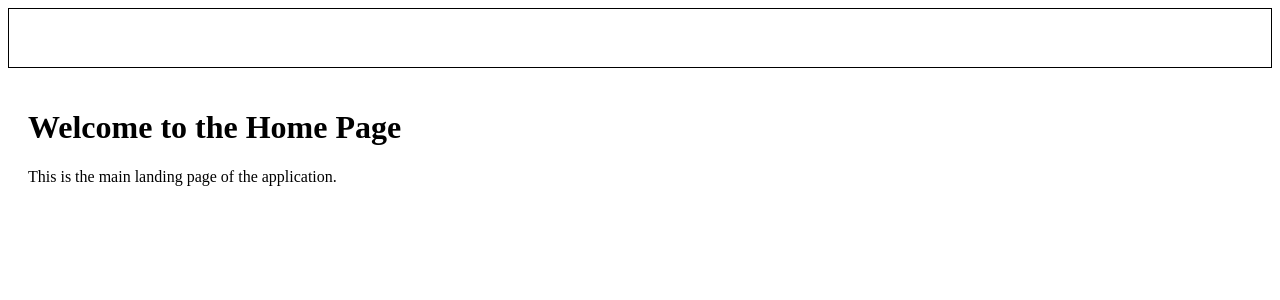
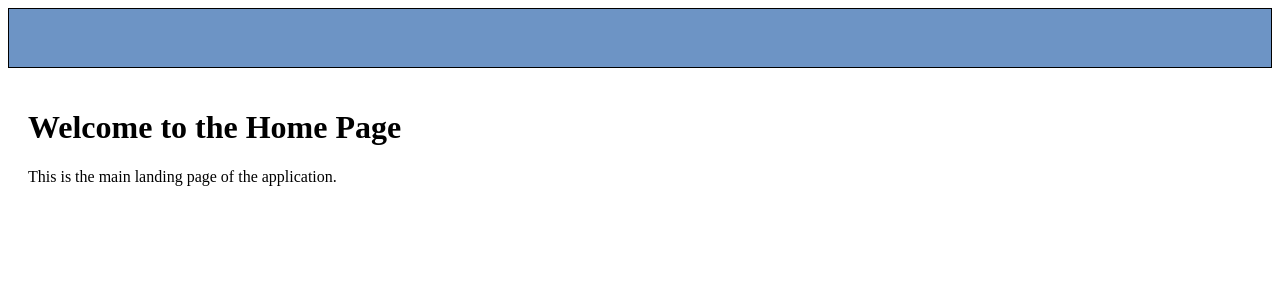
Before and after one commit to JacobWald/SmartSplit, a Next.js app in the folder apps/web/: page / in a window 1280 px wide. Shown: the top 300 px of the page. Built offline with nearby package versions, Linux system fonts and the light colour scheme; some icons are missing.

Commit message:
Adding global variable for color

```diff
--- a/apps/web/src/app/layout.js
+++ b/apps/web/src/app/layout.js
@@ -1,5 +1,6 @@
 import NavBar from '../components/NavBar/NavBar';
 import BasicOutline from '../components/basicOutline/BasicOutline';
+import '@/styles/variables.css';
 
 export const metadata = {
   title: 'SmartSplit',
--- a/apps/web/src/components/NavBar/NavBar.module.css
+++ b/apps/web/src/components/NavBar/NavBar.module.css
@@ -3,8 +3,8 @@
     flex-direction: row;
     align-items: center;
     justify-content: space-between;
-    color: var(--white) !important;
-    background-color: var(--uva-dark-blue);
+    color: var(--color-primary) !important;
+    background-color: var(--color-tertiary);
     padding: 1rem;
     border: 1px solid black;
 }
@@ -52,7 +52,7 @@
 .navbar-mobile-hamburgerWrapper > div {
     width: 1.5rem;
     height: 0.2rem;
-    background-color: var(--white);
+    background-color: var(--color-primary);
     border-radius: 10px;
 }
 
--- /dev/null
+++ b/apps/web/src/styles/variables.css
@@ -0,0 +1,7 @@
+:root {
+  --color-primary: #F5EFE6;
+  --color-secondary: #E8DFCA;
+  --color-tertiary: #6D94C5;
+  --color-four: #CBDCEB;
+  --font: 'Arial, sans-serif';
+}
```
